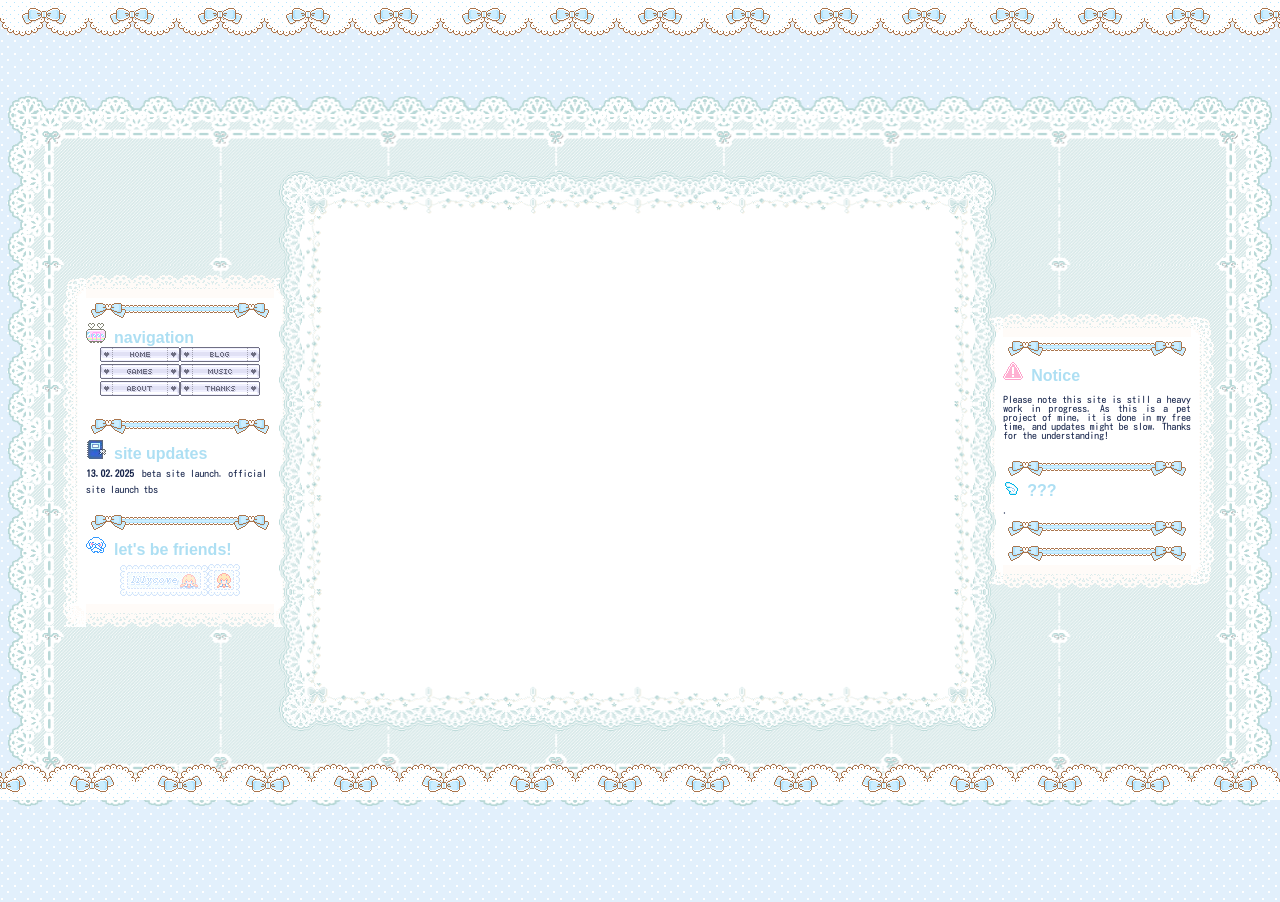
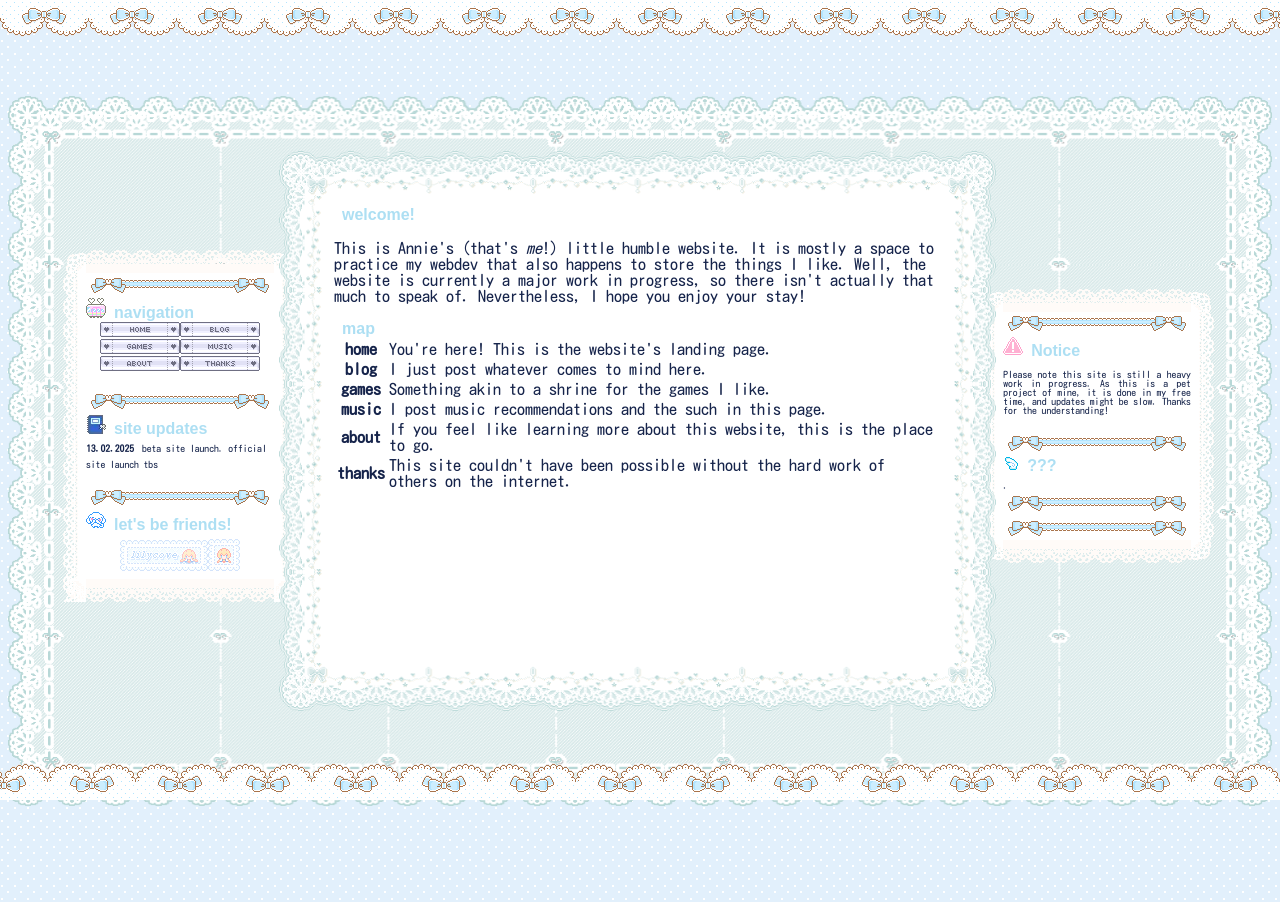
Before and after one commit to lilycove/neo-city, a plain HTML site: page public/index.html in a window 1280 px wide. Drawn offline with Linux system fonts and the light colour scheme; a web font is replaced by a local one.

Commit message:
added homepage text

```diff
--- a/public/home.html
+++ b/public/index.html
@@ -1,3 +1,4 @@
+
 <!DOCTYPE html>
 <html lang="en">
     <head>
@@ -42,7 +43,7 @@
                             <div class="link-box">
                                 <nav>
                                     <div class="nav-buttons">
-                                        <a href="home.html"><img src="images/buttons/12e-home.gif" alt="home"></a>
+                                        <a href="index.html"><img src="images/buttons/12e-home.gif" alt="home"></a>
                                         <a href="blog.html"><img src="images/buttons/12e-blog.gif" alt="blog"></a>
                                         <a href="game.html"><img src="images/buttons/12e-game.gif" alt="game"></a>
                                         <a href="music.html"><img src="images/buttons/12e-music.gif" alt="music"></a>
@@ -92,6 +93,44 @@
 
                 <section class="center">
                     <div>
+                        <div>
+                            <div class="center-box">
+                            <span class="main-title">welcome!</span>
+                            <p>This is Annie's (that's <em>me</em>!) little humble website. It is mostly a space to practice my webdev that also happens to store the things I like.
+                            Well, the website is currently a major work in progress, so there isn't actually that much to speak of. Nevertheless, I hope you enjoy your stay!</p>
+                            </div>
+                            <div class="center-box">
+                            <span class="main-title">map</span>
+                                <div class="center-box">
+                                <table>
+                                    <tr>
+                                        <th>home</th>
+                                        <td>You're here! This is the website's landing page.</td>
+                                    </tr>
+                                    <tr>
+                                        <th>blog</th>
+                                        <td>I just post whatever comes to mind here.</td>
+                                    </tr>
+                                    <tr>
+                                        <th>games</th>
+                                        <td>Something akin to a shrine for the games I like.</td>
+                                    </tr>
+                                    <tr>
+                                        <th>music</th>
+                                        <td>I post music recommendations and the such in this page.</td>
+                                    </tr>
+                                    <tr>
+                                        <th>about</th>
+                                        <td>If you feel like learning more about this website, this is the place to go.</td>
+                                    </tr>
+                                    <tr>
+                                        <th>thanks</th>
+                                        <td>This site couldn't have been possible without the hard work of others on the internet.</td>
+                                    </tr>
+                                </table>
+                                </div>
+                            </div>
+    </div>
                     </div>
 
                 </section>
--- a/public/style.css
+++ b/public/style.css
@@ -40,7 +40,7 @@ font-style: italic;
 
 .layout {
 display: flex;
-flex-wrap: nowrap;
+flex-wrap: wrap;
 justify-content: center;
 align-items: center;
 max-width: 1500px;
@@ -55,15 +55,13 @@ flex-direction: row;
 flex-wrap: nowrap;
 width: 100%;
 gap: 1em;
-align-items: center;
-justify-content: center;
-
 border-width:45px;
 padding:10px;
 height: 600px;
 border-style:solid;
 border-image: url("images/layout/pf035-plate-j06.gif") 55 fill round;
 }
+
 
 /*laces*/
 
@@ -209,6 +207,12 @@ border-style:solid;
 border-image: url("images/layout/pf034-plate-i04.gif") 55 fill round;
 }
 
+.center-box {
+display: block;
+flex-wrap: wrap;
+justify-content: center;
+}
+
 footer {
 margin-top: auto;
 font-size: 0.5em;
```
Also changed, not shown: public/thanks.html (+1 -1 lines), public/store.txt (added).
